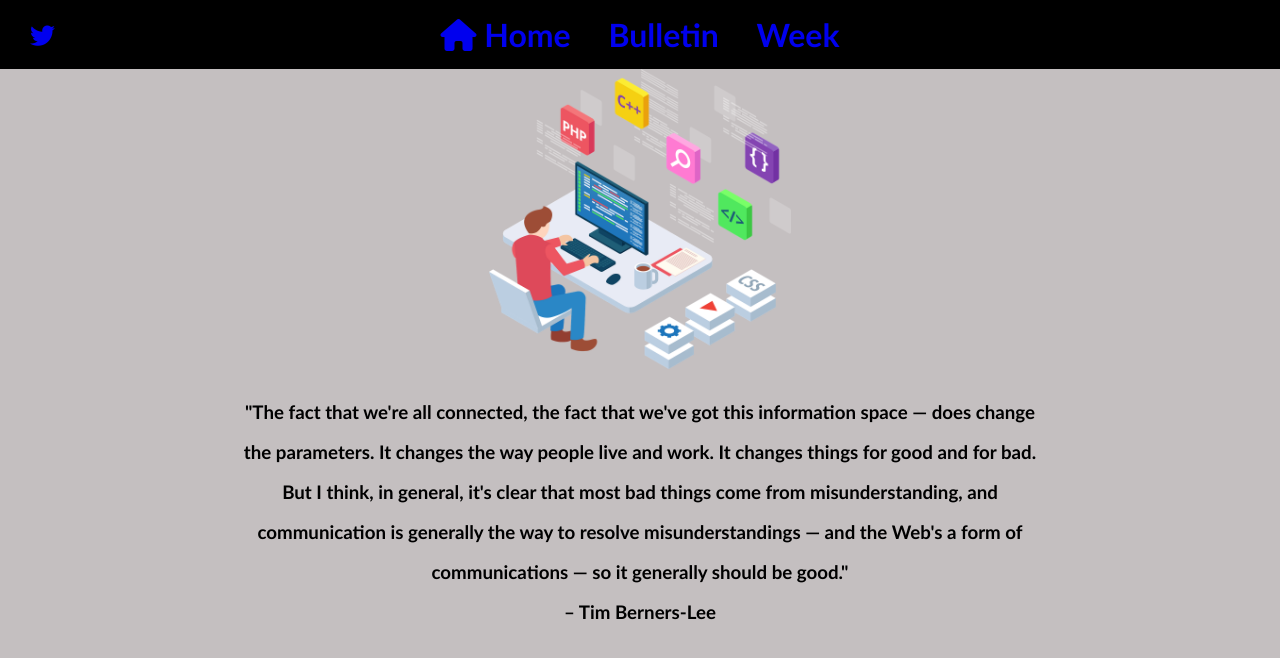
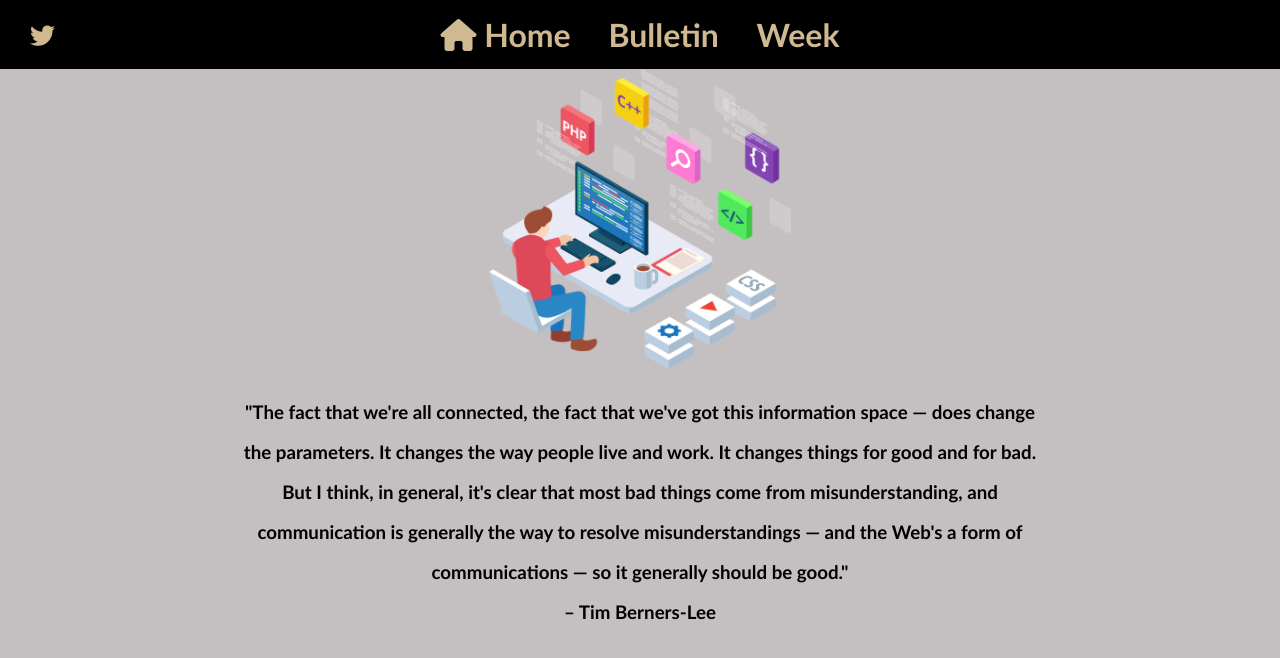
Before and after one commit to edol459/neely, a plain HTML site: page index.html in a window 1280 px wide. Drawn offline with Linux system fonts and the light colour scheme.

Commit message:
Update styles.css

```diff
--- a/styles.css
+++ b/styles.css
@@ -51,9 +51,8 @@ nav li{
 }
 
 nav a {
-
-text-decoration: none;
-
+    color: #cfb991;
+    text-decoration: none;
 }
 
 nav a:visited {
```
